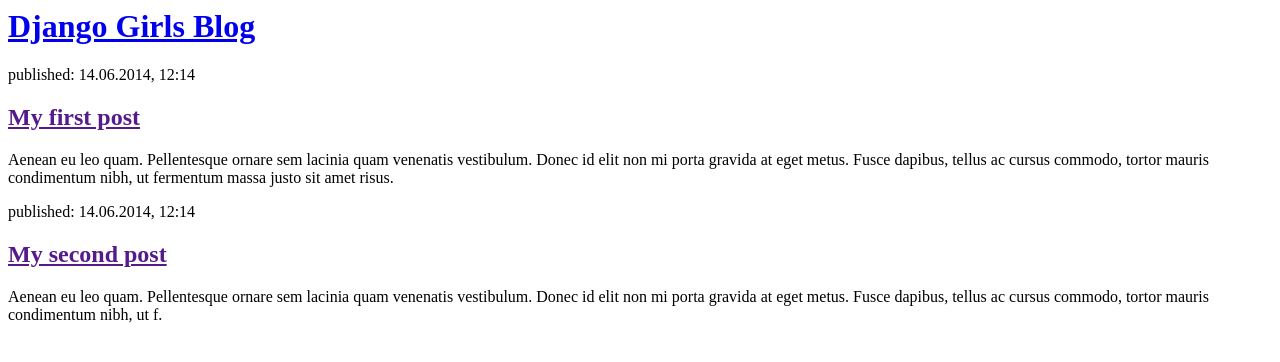
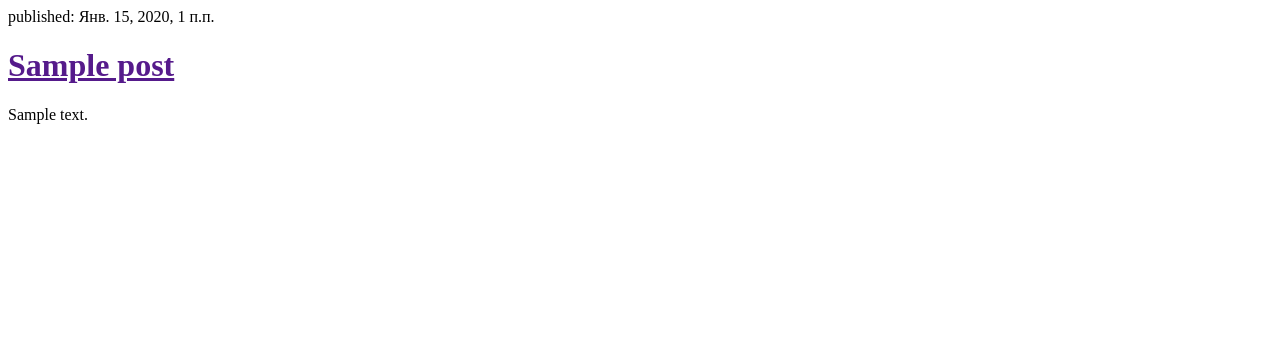
Before and after one commit to volnaas/my-first-blog, a Django app: template blog/templates/blog/post_list.html in a window 1280 px wide. Shown: the top 362 px of the page. Run offline with Django 3.2, Linux system fonts and the light colour scheme; the template is opened without the code that fills it: values that come from a table or form of the project are taken from there, others are empty; tables that the repository leaves empty hold one stand-in row (values such as "Sample post").

Commit message:
Modified templates to display posts from database.

```diff
--- a/blog/models.py
+++ b/blog/models.py
@@ -3,7 +3,7 @@ from django.utils import timezone
 
 
 class Post(models.Model):
-    autor = models.ForeignKey('auth.User', on_delete=models.CASCADE)
+    author = models.ForeignKey('auth.User', on_delete=models.CASCADE)
     title = models.CharField(max_length=200)
     text = models.TextField()
     created_date = models.DateTimeField(default=timezone.now)
@@ -14,7 +14,7 @@ class Post(models.Model):
         self.published_date = timezone.now()
         self.save()
 
-    def _str_(self):
+    def __str__(self):
         return self.title
 
 
--- a/blog/templates/blog/post_list.html
+++ b/blog/templates/blog/post_list.html
@@ -3,20 +3,12 @@
         <title>Django Girls blog</title>
     </head>
     <body>
-        <div>
-            <h1><a href="/">Django Girls Blog</a></h1>
-        </div>
-
-        <div>
-            <p>published: 14.06.2014, 12:14</p>
-            <h2><a href="">My first post</a></h2>
-            <p>Aenean eu leo quam. Pellentesque ornare sem lacinia quam venenatis vestibulum. Donec id elit non mi porta gravida at eget metus. Fusce dapibus, tellus ac cursus commodo, tortor mauris condimentum nibh, ut fermentum massa justo sit amet risus.</p>
-        </div>
-
-        <div>
-            <p>published: 14.06.2014, 12:14</p>
-            <h2><a href="">My second post</a></h2>
-            <p>Aenean eu leo quam. Pellentesque ornare sem lacinia quam venenatis vestibulum. Donec id elit non mi porta gravida at eget metus. Fusce dapibus, tellus ac cursus commodo, tortor mauris condimentum nibh, ut f.</p>
-        </div>
+      {% for post in posts %}
+          <div>
+              <p>published: {{ post.published_date }}</p>
+              <h1><a href="">{{ post.title }}</a></h1>
+              <p>{{ post.text|linebreaksbr }}</p>
+          </div>
+      {% endfor %}
     </body>
-</html>
+</html
```
Also changed, not shown: blog/views.py (+6 -1 lines), blog/migrations/0002_auto_20180927_1619.py (added).
